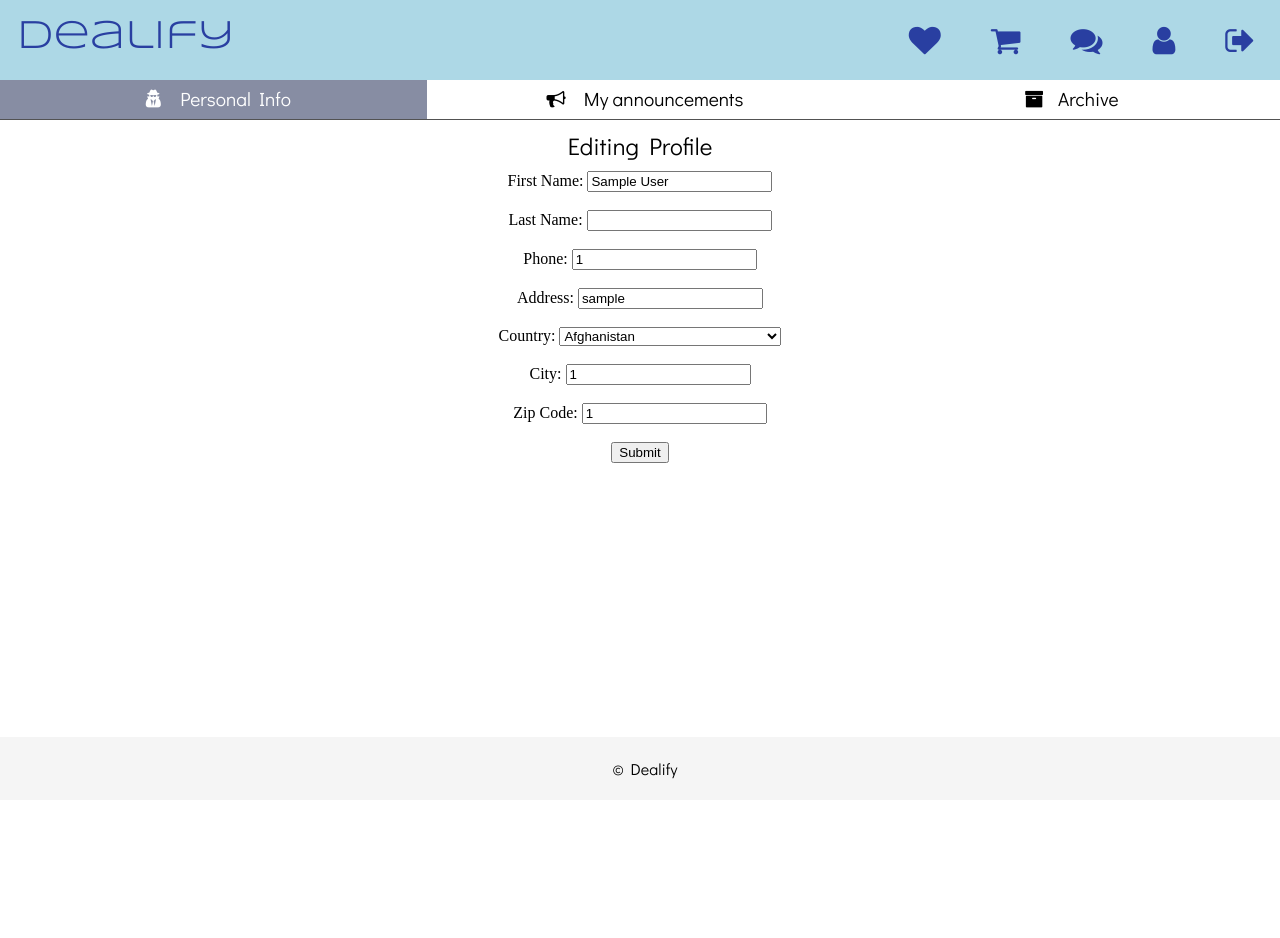
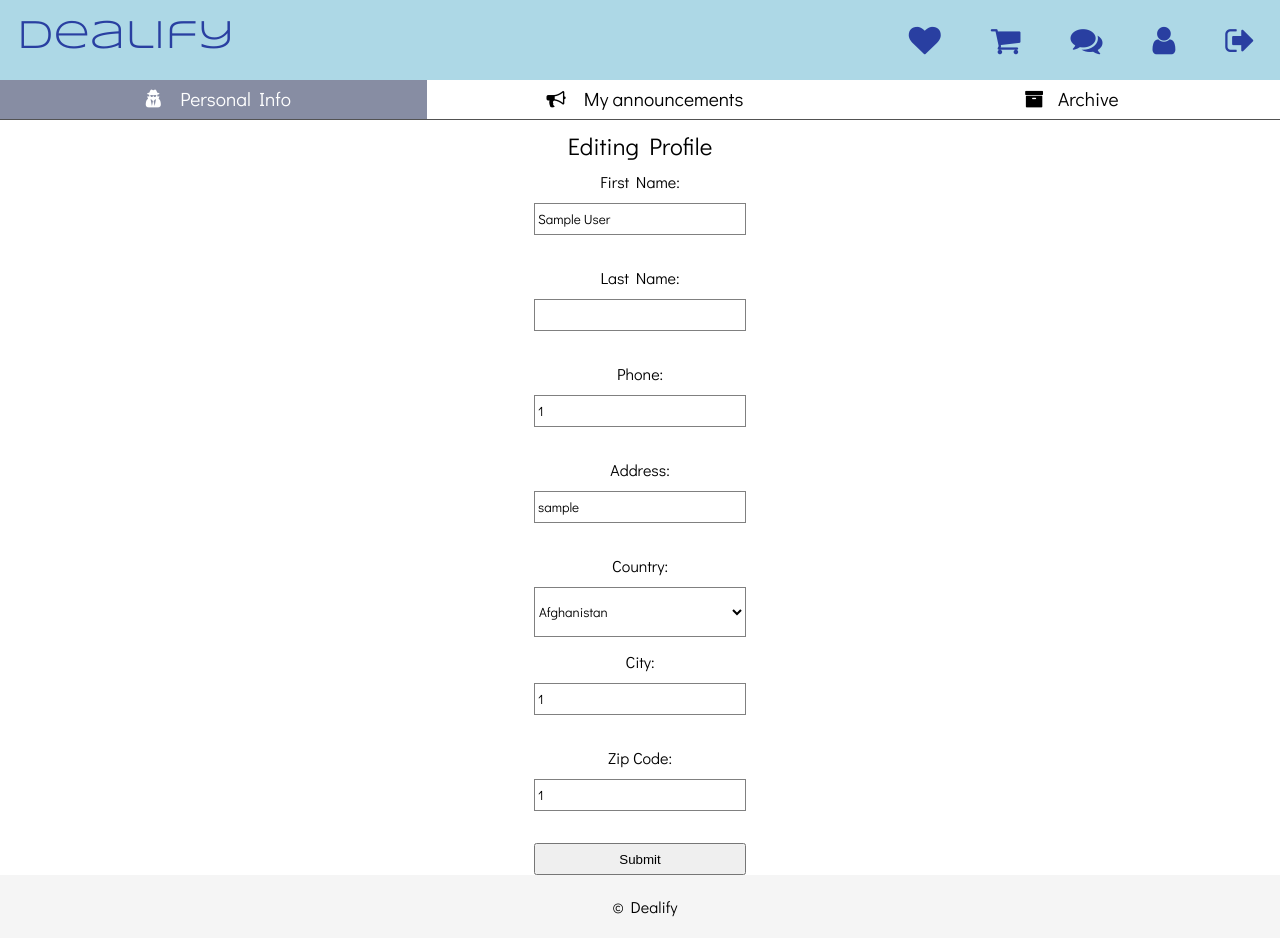
Before and after one commit to FEUP-LTW-2024/ltw-project-2024-ltw13g02, a PHP site: page /pages/editingProfile.php in a window 1280 px wide. Before the commit the page ends 779 px from the top, so only its background shows below. Run offline with PHP 8.4, Linux system fonts and the light colour scheme; the visitor is signed in with stand-in values (Sample User, id 1); data comes from the database, SQL or seed files in the repository; both versions use the stored data as it was after the commit.

Commit message:
editing profile css

```diff
--- /dev/null
+++ b/css/editProfile.css
@@ -0,0 +1,47 @@
+body {
+    min-width: 40em;
+    font-family: "Didact Gothic", sans-serif;
+    font-weight: 400;
+    font-style: normal;
+    margin: 0;
+}
+
+form {
+    display: grid;
+    grid-template-rows: repeat(22, 2em);
+    font-size: 1em;
+    text-align: center;
+}
+
+label {
+    display: block;
+    text-align: center;
+    margin-bottom: 0em;
+}
+
+label * {
+    font-family: "Didact Gothic", sans-serif;
+    grid-column-start: 1;
+    border: 1px solid #ffffff ;
+    border-radius: 3px;
+    background-color: #ffffff;
+    width: 70%;
+    height: 50px;
+    padding: 0 0;
+}
+
+form input[type="text"] {
+    border: 1px solid grey;
+    font-family: "Didact Gothic", sans-serif;
+    font-weight: 400;
+    font-style: normal;
+    padding: 3px;
+}
+
+form select[name="country"] {
+    border: 0.5px solid grey;
+    width:max-content;
+    height: 50px;
+    padding: 0;
+    border-radius: 0;
+}
--- a/templates/user_tmpl.php
+++ b/templates/user_tmpl.php
@@ -82,6 +82,7 @@ require_once(__DIR__ . '/../sessions/session.php');
 
 
 <?php function drawEditProfile($session){ ?>
+    <link rel="stylesheet" href="../css/editProfile.css"-->
     <div class="user-info">
         <?php $email = $session->getEmail(); ?>
         <div class="info">
@@ -99,15 +100,14 @@ require_once(__DIR__ . '/../sessions/session.php');
                 <label for="address">Address:</label>
                 <input type="text" id="address" name="address" value="<?= $session->getAddress(); ?>"><br><br>
 
-                <label id="country" class="required"> Country:
+                <label for="country">Country: </label>
+                <label id="country" class="required">
                     <select name="country" required>
                         <?php
-                        $currentCountry = $session->getCountry(); // Assuming you have a method to get the current country
+                        $currentCountry = $session->getCountry();
 
-                        // Output the current country as the first option
                         echo "<option value='$currentCountry'>$currentCountry</option>";
 
-                        // List of countries
                         $countries = array(
                             "Afghanistan", "Albania", "Algeria", "Andorra", "Angola", "Antigua and Barbuda", "Argentina", "Armenia", "Australia", "Austria",
                             "Azerbaijan", "Bahamas", "Bahrain", "Bangladesh", "Barbados", "Belarus", "Belgium", "Belize", "Benin", "Bhutan",
@@ -131,9 +131,7 @@ require_once(__DIR__ . '/../sessions/session.php');
                             "Vatican City", "Venezuela", "Vietnam", "Yemen", "Zambia", "Zimbabwe"
                         );
 
-                        // Loop through the rest of the countries to output the options
                         foreach ($countries as $country) {
-                            // Skip the current country since it's already added as the first option
                             if ($country === $currentCountry) continue;
                             echo "<option value='$country'>$country</option>";
                         }
```
Also changed, not shown: database/database.db.
